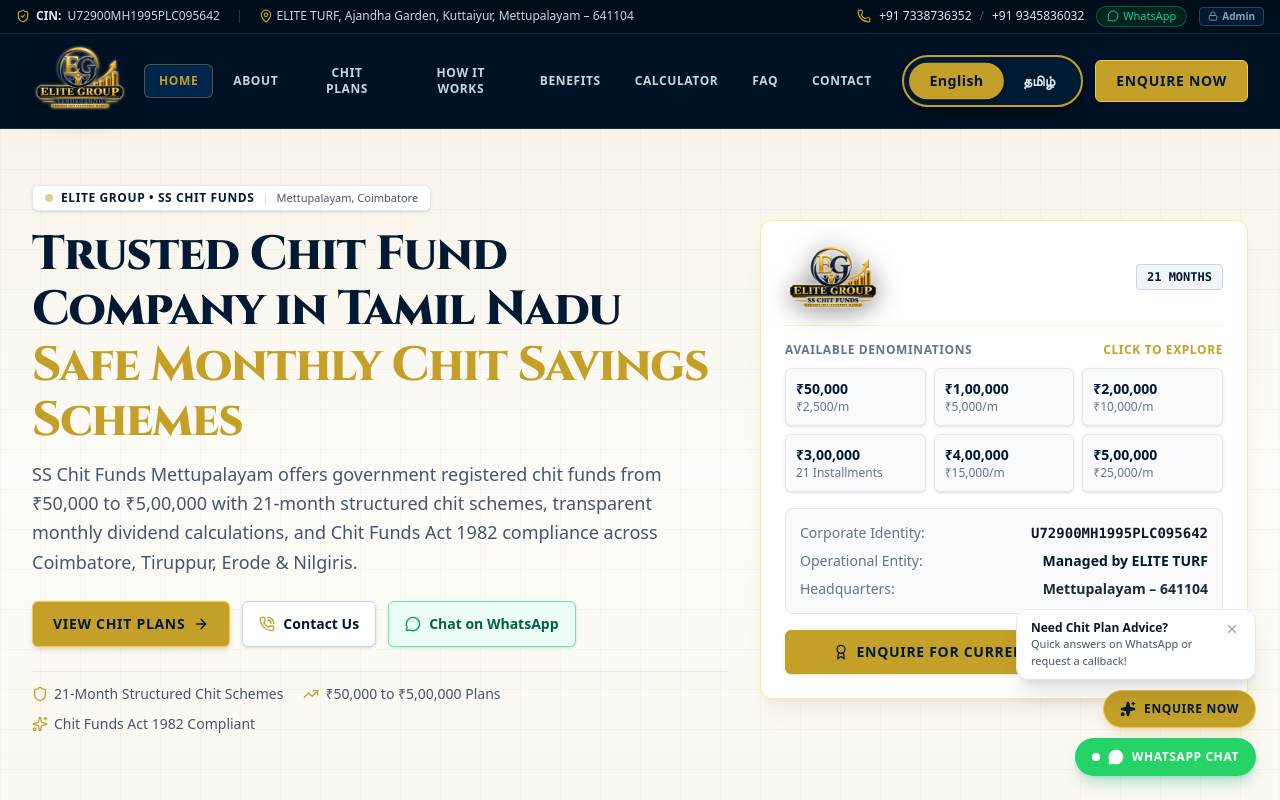
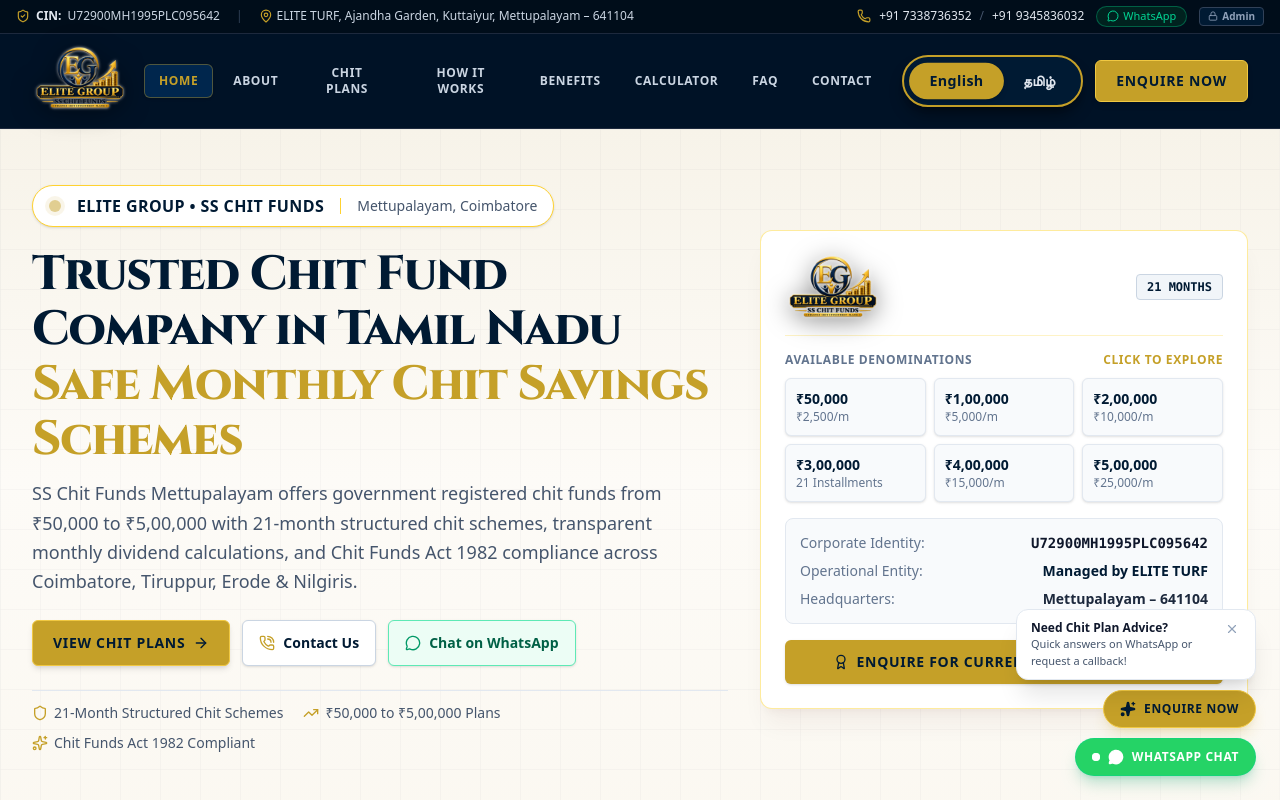
Before and after one commit to snoordeen37-debug/elite-group-chit-funds, a React (Vite) app: page / in a window 1280 px wide. Shown: the top 800 px of the page. Built offline with nearby package versions, Linux system fonts and the light colour scheme.

Commit message:
Title size updation

```diff
--- a/src/components/Hero.tsx
+++ b/src/components/Hero.tsx
@@ -46,13 +46,15 @@ export const Hero: React.FC<HeroProps> = ({ onNavigate, onOpenEnquiry }) => {
           <div className="lg:col-span-7 flex flex-col items-start text-left">
 
             {/* Top Verified Brand Tag */}
-            <div className="inline-flex items-center gap-2 px-3 py-1 rounded-md bg-white border border-slate-200 shadow-sm mb-4">
-              <span className="flex h-2 w-2 rounded-full bg-[#C5A028] animate-pulse"></span>
-              <span className="text-xs font-bold text-[#001A33] uppercase tracking-wider">
+            <div className="w-fit max-w-full inline-flex items-center gap-3 sm:gap-4 px-4 py-2 rounded-full bg-white border border-amber-300 shadow-sm mb-5 flex-wrap sm:flex-nowrap">
+              <span className="flex h-2.5 w-2.5 sm:h-3 sm:w-3 rounded-full bg-[#C5A028] animate-pulse shrink-0 ring-4 ring-[#C5A028]/20"></span>
+              <span className="font-bold text-sm sm:text-base text-[#001A33] tracking-wide whitespace-nowrap uppercase">
                 {t('hero.badge')}
               </span>
-              <span className="text-[11px] text-slate-300 hidden sm:inline">|</span>
-              <span className="text-[11px] text-slate-600 hidden sm:inline font-medium">{t('hero.location')}</span>
+              <span className="hidden sm:inline-block w-px h-4 bg-amber-300 shrink-0" />
+              <span className="text-xs sm:text-sm text-slate-600 font-medium whitespace-nowrap">
+                {t('hero.location')}
+              </span>
             </div>
 
             {/* Official Primary Heading */}
```
